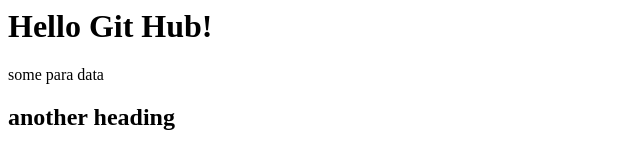
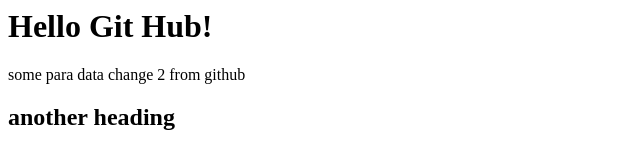
Before and after one commit to shivansh-saxena/GitBasic, a plain HTML site: page index.html in a window 1280 px wide. Shown: the whole page, without its empty margins (0-640 px from the left). Drawn offline with Linux system fonts and the light colour scheme.

Commit message:
Update index.html v2

```diff
--- a/index.html
+++ b/index.html
@@ -3,6 +3,7 @@
 <div>
     <p>
         some para data
+        change 2 from github
     </p>
 </div>
 
```
